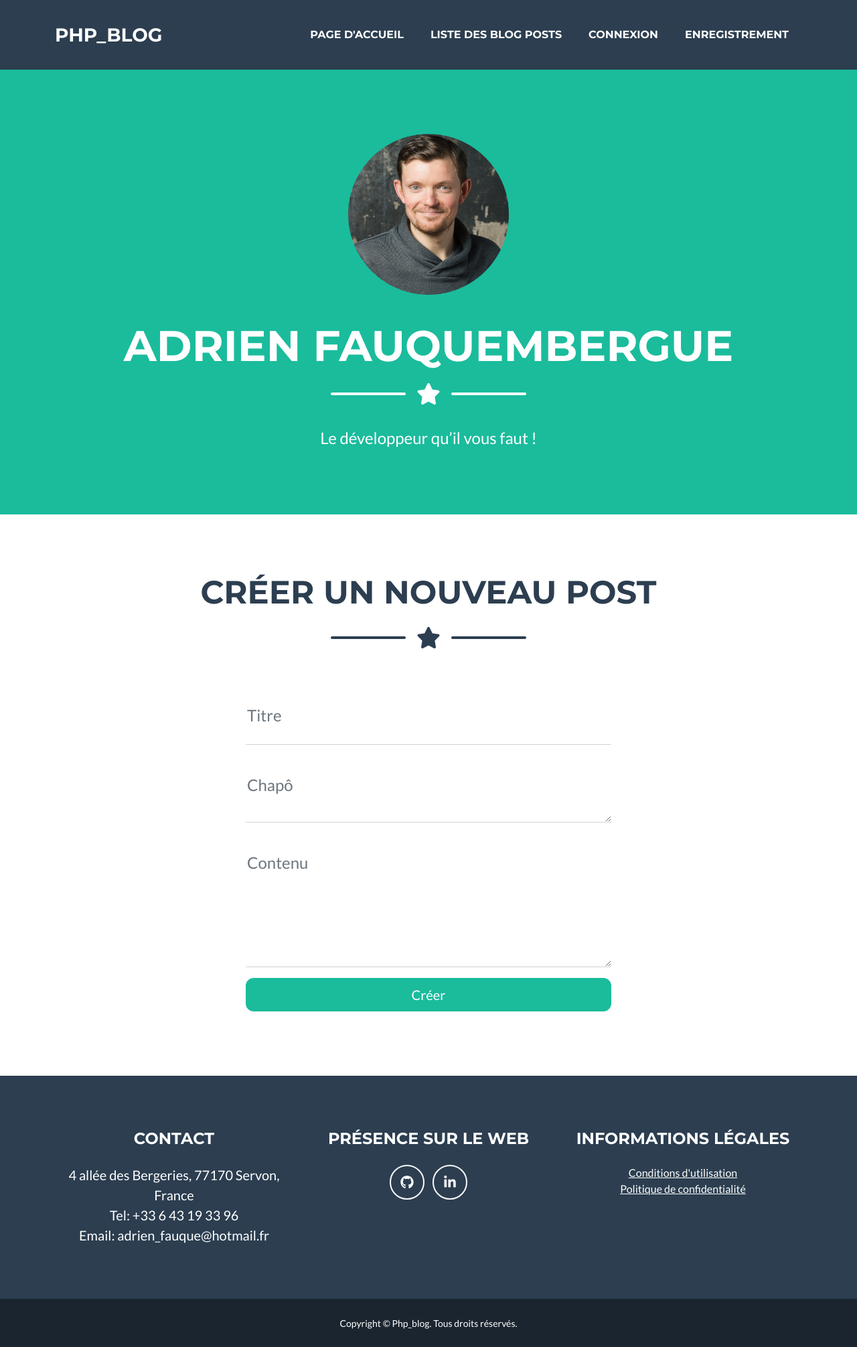
After one commit to Adrien1988/OcProjectPhpBlog, a PHP site: template templates/posts/create.html.twig in a window 1280 px wide. The commit adds this page. Shown: the whole page at 67% size. Run offline with PHP 8.4, Linux system fonts and the light colour scheme; the template is opened without the code that fills it, so the values that code supplies are empty; some libraries are stand-ins or nearby versions.

Commit message:
added the post creation form page.

```diff
--- a/public/index.php
+++ b/public/index.php
@@ -187,7 +187,7 @@ try {
 
     case 'App\Controllers\PostController':
         // Passer toutes les dépendances nécessaires au constructeur.
-        $controllerInstance = new $class($twig, $postsRepository);
+        $controllerInstance = new $class($twig, $postsRepository, $securityService);
         break;
 
     default:
@@ -213,8 +213,8 @@ try {
     $response = handleMiddlewares(
         $request,
         $middlewares,
-        function (Request $request) use ($controllerInstance, $method, $postsRepository, $parameters) {
-            return $controllerInstance->$method($request, $postsRepository, ...array_values($parameters));
+        function (Request $request) use ($controllerInstance, $method, $postsRepository, $securityService, $parameters) {
+            return $controllerInstance->$method($request, $postsRepository, $securityService, ...array_values($parameters));
         },
         $dependencies
     );
--- a/src/config/routes.php
+++ b/src/config/routes.php
@@ -18,6 +18,7 @@ function createRoutes(): RouteCollection
     $routes->add('privacy', new Route('/privacy-policy', ['_controller' => 'App\Controllers\HomeController::showPrivacyPolicy']));
     $routes->add('contact_submit', new Route('/contact/submit', ['_controller' => 'App\Controllers\FormsController::submitContact'], [], [], '', [], ['POST']));
     $routes->add('posts_list', new Route('/posts', ['_controller' => 'App\Controllers\PostController::listPosts']));
+    $routes->add('create_post', new Route('/posts/create', ['_controller' => 'App\Controllers\PostController::createPost']));
     return $routes;
 
 }//end createRoutes()
--- a/templates/base.html.twig
+++ b/templates/base.html.twig
@@ -13,6 +13,7 @@
 		<script src="https://use.fontawesome.com/releases/v6.3.0/js/all.js" crossorigin="anonymous"></script>
 		<link href="https://fonts.googleapis.com/css?family=Montserrat:400,700" rel="stylesheet" type="text/css"/>
 		<link href="https://fonts.googleapis.com/css?family=Lato:400,700,400italic,700italic" rel="stylesheet" type="text/css"/>
+        <link href="https://cdn.jsdelivr.net/npm/bootstrap@5.2.3/dist/css/bootstrap.min.css" rel="stylesheet"/>
 		<link href="css/styles.css" rel="stylesheet"/>
 	</head>
 	<body id="page-top">
--- /dev/null
+++ b/templates/posts/create.html.twig
@@ -0,0 +1,55 @@
+{% extends 'base.html.twig' %}
+
+{% block title %}Création d'un Post
+{% endblock %}
+
+{% block content %}
+	{% include 'partials/_header.html.twig' %}
+	<section class="page-section" id="createPost">
+		<div
+			class="container">
+			<!-- Titre de la page -->
+			<h2 class="page-section-heading text-center text-uppercase text-secondary mb-4">Créer un nouveau post</h2>
+
+			<!-- Ligne de séparation avec icône -->
+			<div class="divider-custom">
+				<div class="divider-custom-line"></div>
+				<div class="divider-custom-icon">
+					<i class="fas fa-star"></i>
+				</div>
+				<div class="divider-custom-line"></div>
+			</div>
+
+			<!-- Formulaire -->
+			<div class="row justify-content-center">
+				<div class="col-lg-8 col-xl-6">
+					<form
+						action="/posts/create" method="POST" class="mt-4">
+						<!-- Titre -->
+						<div class="form-floating mb-3">
+							<input type="text" class="form-control" id="title" name="title" placeholder="Titre du post" required>
+							<label for="title">Titre</label>
+						</div>
+
+						<!-- Chapô -->
+						<div class="form-floating mb-3">
+							<textarea class="form-control" id="chapo" name="chapo" placeholder="Introduction courte du post" style="height: 100px" required></textarea>
+							<label for="chapo">Chapô</label>
+						</div>
+
+						<!-- Contenu -->
+						<div class="form-floating mb-3">
+							<textarea class="form-control" id="content" name="content" placeholder="Contenu du post" style="height: 200px" required></textarea>
+							<label for="content">Contenu</label>
+						</div>
+
+						<!-- Bouton de soumission -->
+						<div class="d-grid">
+							<button type="submit" class="btn btn-primary btn-lg">Créer</button>
+						</div>
+					</form>
+				</div>
+			</div>
+		</div>
+	</section>
+{% endblock %}
--- a/templates/posts/list.html.twig
+++ b/templates/posts/list.html.twig
@@ -20,6 +20,12 @@
 				</div>
 				<div class="divider-custom-line"></div>
 			</div>
+
+			<!-- Button to create a new post -->
+			<div class="text-center mb-4">
+				<a href="/posts/create" class="btn btn-success">Créer un nouveau post</a>
+			</div>
+
 			<!-- Posts List-->
 			<div class="row justify-content-center">
 				{% if posts is empty %}
```
Also changed, not shown: src/controllers/PostController.php (+56 -2 lines).
